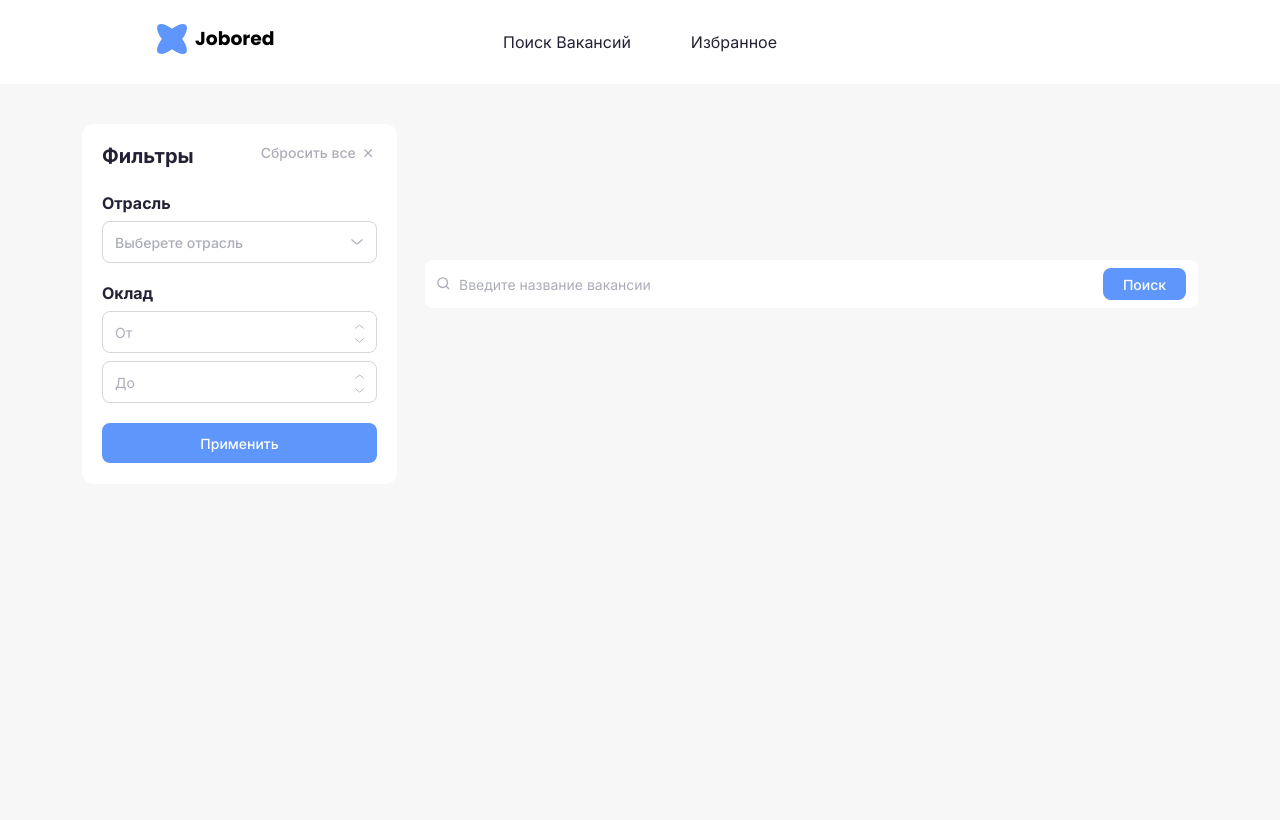
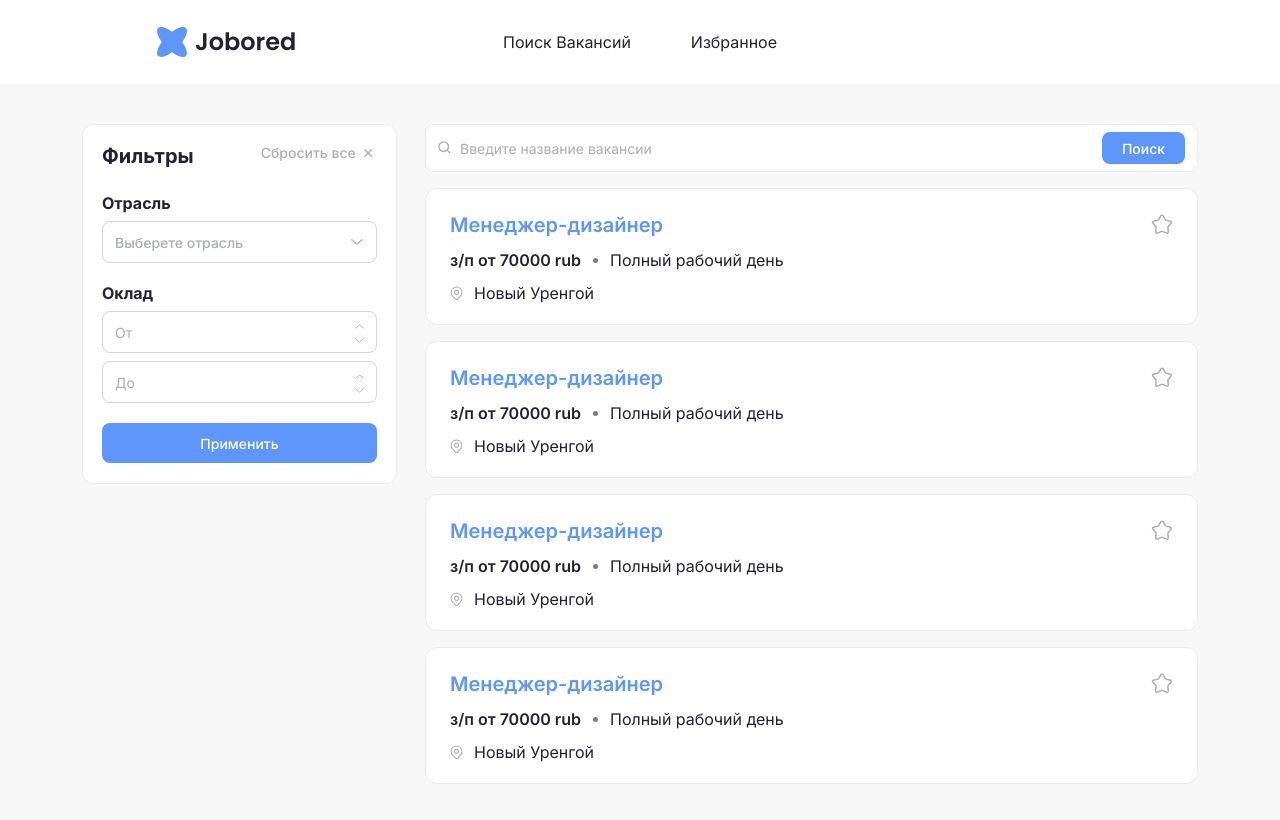
Before and after one commit to Pashashchuka/job-search-app, a React (Create React App) app in the folder job-search/: page /search in a window 1280 px wide. Shown: the top 820 px of the page. Built offline with nearby package versions, Linux system fonts and the light colour scheme.

Commit message:
feat: add vacancy component and refactor code

```diff
--- a/job-search/src/components/Header/Header.module.scss
+++ b/job-search/src/components/Header/Header.module.scss
@@ -10,6 +10,7 @@
 }
 
 .logoBlock {
+  align-items: center;
   display: flex;
   flex-direction: row;
   gap: 8px;
@@ -23,7 +24,7 @@
   width: 30px;
 }
 
-.logoText {
+.logoTitle {
   color: var(--black-color);
   font: var(--font-text-1);
 }
--- /dev/null
+++ b/job-search/src/components/Vacancy/Vacancy.module.scss
@@ -0,0 +1,67 @@
+.wrapper {
+  align-items: flex-start;
+  background-color: var(--white-color);
+  border: 1px solid var(--grey-color-200);
+  border-radius: 12px;
+  display: flex;
+  flex-direction: row;
+  height: 137px;
+  justify-content: space-between;
+  padding: 24px;
+  width: 773px;
+}
+
+.vacancyBlock {
+  display: flex;
+  flex-direction: column;
+  gap: 13px;
+}
+
+.title {
+  cursor: pointer;
+  color: var(--light-blue-color);
+  font: var(--font-h4);
+}
+
+.infoBlock {
+  align-items: center;
+  display: flex;
+  flex-direction: row;
+  gap: 12px;
+}
+
+.salary {
+  color: var(--black-color);
+  font: var(--font-text-4);
+}
+
+.dot {
+  background-color: var(--grey-color-600);
+  border-radius: 50%;
+  height: 5px;
+  width: 5px;
+}
+
+.type,
+.city {
+  color: var(--black-color);
+  font: var(--font-text-2);
+}
+
+.locationBlock {
+  align-items: center;
+  display: flex;
+  flex-direction: row;
+  gap: 11px;
+}
+
+.locationIcon {
+  height: 16px;
+  width: 13px;
+}
+
+.starIcon {
+  cursor: pointer;
+  height: 22px;
+  width: 22px;
+}
--- /dev/null
+++ b/job-search/src/components/Vacancy/Vacancy.tsx
@@ -0,0 +1,28 @@
+import { FC } from 'react'
+
+import location from 'assets/icons/location.svg'
+import star from 'assets/icons/star.svg'
+
+import styles from './Vacancy.module.scss'
+
+const Vacancy: FC = () => {
+  return (
+    <div className={styles.wrapper}>
+      <div className={styles.vacancyBlock}>
+        <h2 className={styles.title}>Менеджер-дизайнер</h2>
+        <div className={styles.infoBlock}>
+          <h5 className={styles.salary}>з/п от 70000 rub</h5>
+          <div className={styles.dot}></div>
+          <p className={styles.type}>Полный рабочий день</p>
+        </div>
+        <div className={styles.locationBlock}>
+          <img className={styles.locationIcon} src={location} alt="location" />
+          <p className={styles.city}>Новый Уренгой</p>
+        </div>
+      </div>
+      <img className={styles.starIcon} src={star} alt="star" />
+    </div>
+  )
+}
+
+export default Vacancy
--- /dev/null
+++ b/job-search/src/components/Vacancy/index.ts
@@ -0,0 +1 @@
+export { default } from './Vacancy'
--- a/job-search/src/pages/FavoritesPage/index.ts
+++ b/job-search/src/pages/FavoritesPage/index.ts
@@ -1 +1 @@
-export {default} from './FavoritesPage'
+export { default } from './FavoritesPage'
--- a/job-search/src/pages/SearchPage/SearchPage.module.scss
+++ b/job-search/src/pages/SearchPage/SearchPage.module.scss
@@ -1,20 +1,21 @@
 .wrapper {
-  align-items: center;
+  align-items: flex-start;
   display: flex;
   flex-direction: row;
   gap: 28px;
   justify-content: center;
+  margin-top: 40px;
   width: 100%;
 }
 
 .filterBlock {
   background-color: var(--white-color);
+  border: 1px solid var(--grey-color-200);
   border-radius: 12px;
   display: flex;
   flex-direction: column;
   height: 360px;
-  margin-top: 40px;
-  padding: 20px;
+  padding: 19px;
   width: 315px;
 }
 
@@ -27,7 +28,7 @@
 
 .title {
   color: var(--black-color);
-  font: var(--font-h3);
+  font: var(--font-h2);
 }
 
 .resetBlock {
@@ -58,7 +59,7 @@
 
 .subtitle {
   color: var(--black-color);
-  font: var(--font-h4);
+  font: var(--font-h3);
 }
 
 .industryBtn {
@@ -153,6 +154,7 @@
 }
 
 .searchBlock {
+  align-items: center;
   display: flex;
   flex-direction: column;
   width: 773px;
@@ -161,11 +163,13 @@
 .searchWrapper {
   align-items: center;
   background-color: var(--white-color);
+  border: 1px solid var(--grey-color-200);
   border-radius: 8px;
   display: flex;
   flex-direction: row;
   height: 48px;
   justify-content: space-between;
+  margin-bottom: 16px;
   padding: 0 12px;
   width: 100%;
 }
@@ -201,8 +205,21 @@
   background-color: var(--light-blue-color);
   border: none;
   border-radius: 8px;
+  cursor: pointer;
   color: var(--white-color);
   font: var(--font-text-3);
   height: 32px;
+  transition: all 0.5s ease-in-out;
   width: 83px;
+
+  &:hover {
+    transform: scale(0.95);
+  }
 }
+
+.vacancyWrapper {
+  display: flex;
+  flex-direction: column;
+  gap: 16px;
+  margin-bottom: 40px;
+}
--- a/job-search/src/pages/SearchPage/SearchPage.tsx
+++ b/job-search/src/pages/SearchPage/SearchPage.tsx
@@ -4,6 +4,7 @@ import search from 'assets/icons/search.svg'
 import close from 'assets/icons/close.svg'
 import arrow from 'assets/icons/down.svg'
 
+import Vacancy from 'components/Vacancy'
 import Layout from 'components/Layout'
 
 import styles from './SearchPage.module.scss'
@@ -49,7 +50,11 @@ const SearchPage: FC = () => {
         <div className={styles.searchBlock}>
           <div className={styles.searchWrapper}>
             <div className={styles.inputBlock}>
-              <img className={styles.searchIcon} src={search} alt="searchIcon" />
+              <img
+                className={styles.searchIcon}
+                src={search}
+                alt="searchIcon"
+              />
               <input
                 className={styles.search}
                 type="text"
@@ -58,6 +63,12 @@ const SearchPage: FC = () => {
             </div>
             <button className={styles.findButton}>Поиск</button>
           </div>
+          <div className={styles.vacancyWrapper}>
+            <Vacancy />
+            <Vacancy />
+            <Vacancy />
+            <Vacancy />
+          </div>
         </div>
       </div>
     </Layout>
--- a/job-search/src/router/index.ts
+++ b/job-search/src/router/index.ts
@@ -1 +1 @@
-export { default } from './router';
+export { default } from './router'
--- a/job-search/src/scss/_variables.scss
+++ b/job-search/src/scss/_variables.scss
@@ -3,8 +3,10 @@
 :root {
   --light-gray-color: #f7f7f8;
   --light-blue-color: #5e96fc;
+  --grey-color-600: #7b7c88;
   --grey-color-500: #acadb9;
   --grey-color-300: #d5d6dc;
+  --grey-color-200: #eaebed;
   --white-color: #ffffff;
   --black-color: #232134;
 
@@ -12,10 +14,12 @@
   --font-family-inter: 'Inter', normal;
 
   --font-h1: 600 64px var(--font-family-poppins);
-  --font-h3: 700 20px var(--font-family-inter);
-  --font-h4: 700 16px var(--font-family-inter);
+  --font-h2: 700 20px var(--font-family-inter);
+  --font-h3: 700 16px var(--font-family-inter);
+  --font-h4: 600 20px var(--font-family-inter);
 
   --font-text-1: 600 24px var(--font-family-poppins);
   --font-text-2: 400 16px var(--font-family-inter);
   --font-text-3: 500 14px var(--font-family-inter);
+  --font-text-4: 600 16px var(--font-family-inter);
 }
--- a/job-search/src/scss/styles.scss
+++ b/job-search/src/scss/styles.scss
@@ -2,17 +2,10 @@
 
 * {
   box-sizing: border-box;
-  font-family: var(--font-family-poppins);
   margin: 0;
   padding: 0;
 }
 
 body {
   background-color: var(--light-gray-color);
-  height: 100vh;
 }
-
-#root {
-  height: 100%;
-  width: 100%;
-}
```
Also changed, not shown: job-search/src/assets/icons/location.svg (added), job-search/src/assets/icons/star.svg (added).
